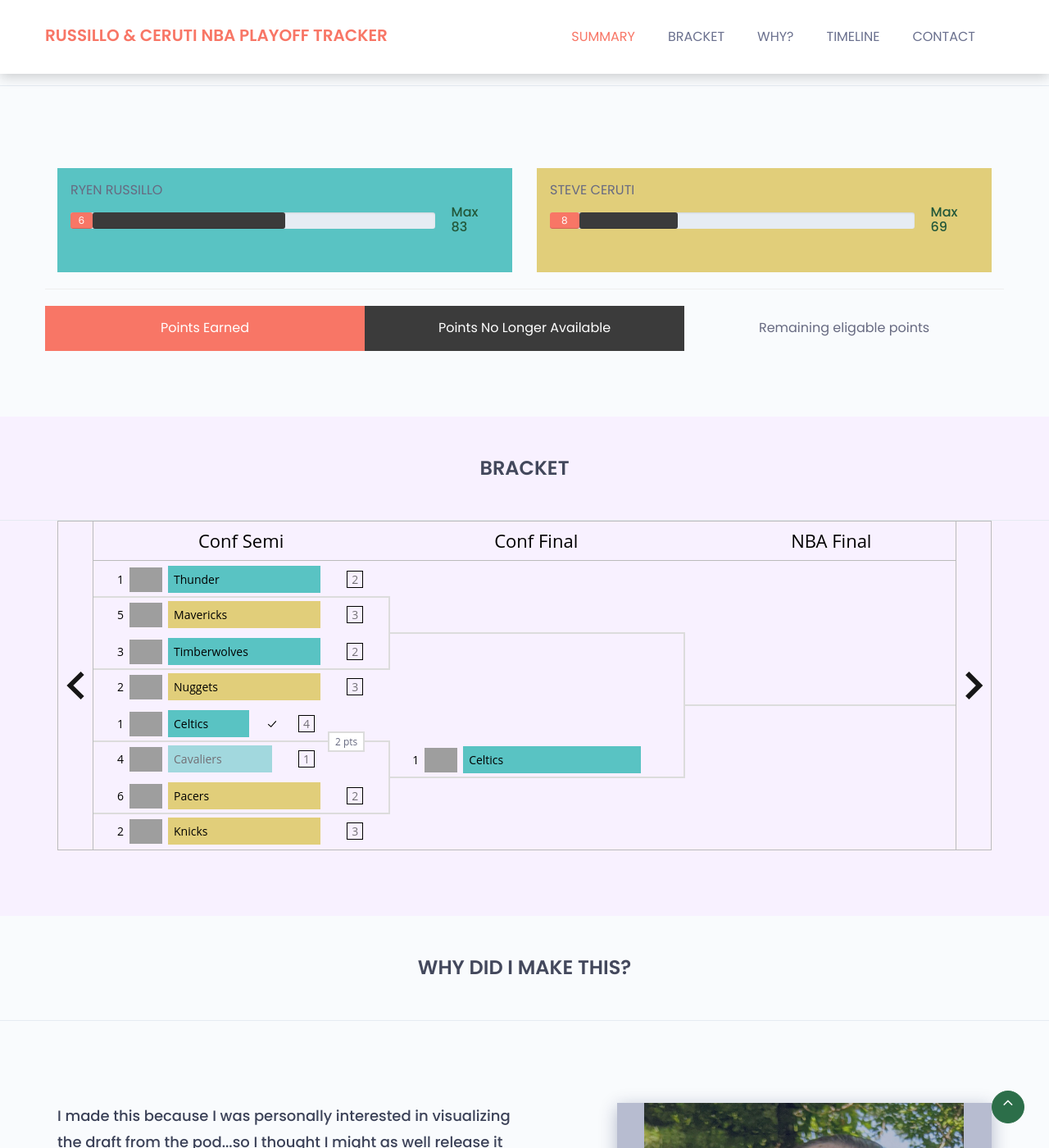
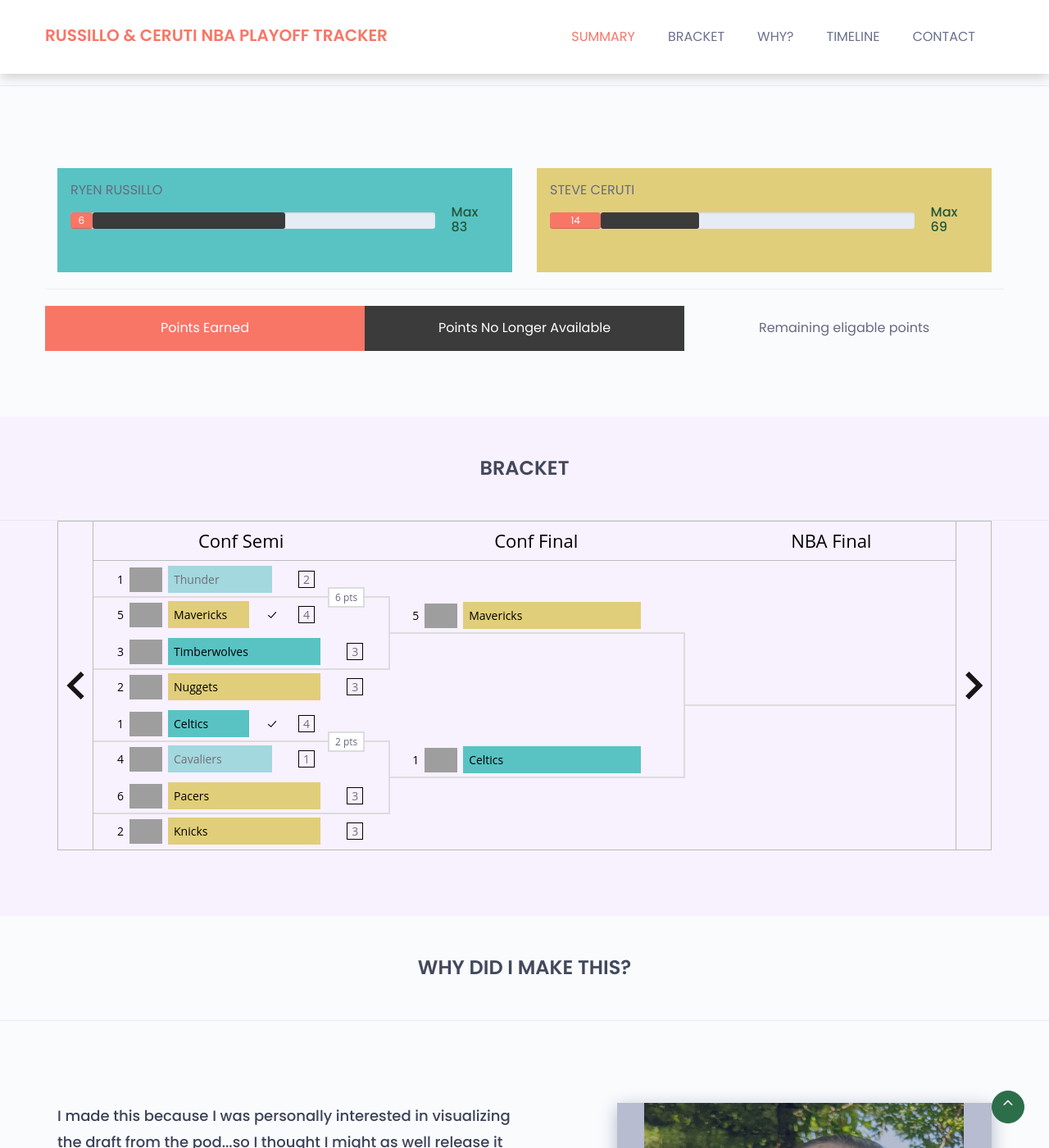
Before and after one commit to jeffmiller00/russillo, a Jekyll site: the page built from index.html, in a window 1280 px wide and 1400 px high, scrolled down 962 px. Shown: the whole window at 82% size. Built offline with Jekyll 4.4.1, drawn with Linux system fonts in a browser that asks for light colours; grey boxes are pictures that could not be loaded.

Commit message:
Updated scores after last night's games.

```diff
--- a/assets/js/app.js
+++ b/assets/js/app.js
@@ -314,16 +314,17 @@
       {
         roundIndex: 3,
         order: 0,
+        matchStatus: "6 pts",
+        matchWinner: "c",
         sides: [
           {
-            // OKC Thunder
             contestantId: "1610612760",
             currentScore: "2",
           },
           {
-            // Mavericks
             contestantId: "1610612742",
-            currentScore: "3",
+            currentScore: "4",
+            isWinner: true
           }
         ]
       },
@@ -334,7 +335,7 @@
           {
             // Timberwolves
             contestantId: "1610612750",
-            currentScore: "2",
+            currentScore: "3",
           },
           {
             // Nuggets
@@ -367,12 +368,25 @@
           {
             // Pacers
             contestantId: "1610612754",
-            currentScore: "2",
+            currentScore: "3",
           },
           {
             // Knicks
             contestantId: "1610612752",
             currentScore: "3",
+          },
+        ]
+      },
+      {
+        roundIndex: 4,
+        order: 0,
+        sides: [
+          {
+            // Mavericks
+            contestantId: "1610612742",
+          },
+          {
+            contestantTitle: "",
           },
         ]
       },
--- a/index.html
+++ b/index.html
@@ -52,7 +52,7 @@
               <span class="progressText">steve ceruti</span>
               <div class="single-progress-txt">
                 <div class="progress ">
-                  <div class="progress-bar points-earned" role="progressbar" aria-valuenow="8" aria-valuemin="0" aria-valuemax="69" style="width: 11.6%;">8</div>
+                  <div class="progress-bar points-earned" role="progressbar" aria-valuenow="14" aria-valuemin="0" aria-valuemax="69" style="width: 20.3%;">14</div>
                   <div class="progress-bar points-unavailable" role="progressbar" aria-valuenow="27" aria-valuemin="0" aria-valuemax="69" style="width: 39.1%"></div>
                 </div>
                 <h3>Max 69</h3>
```
